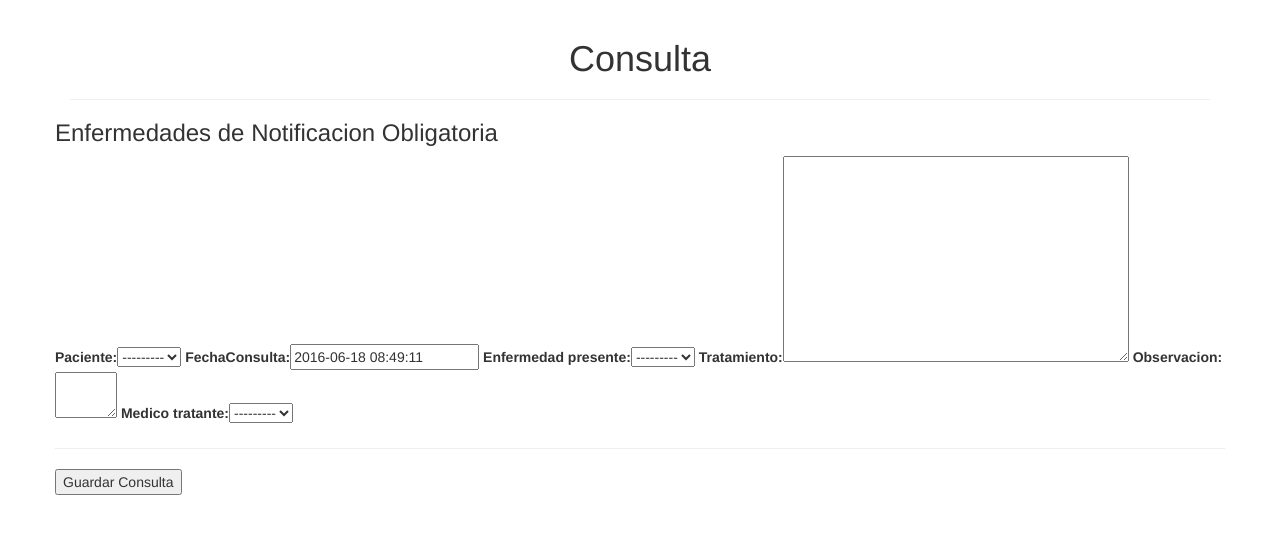
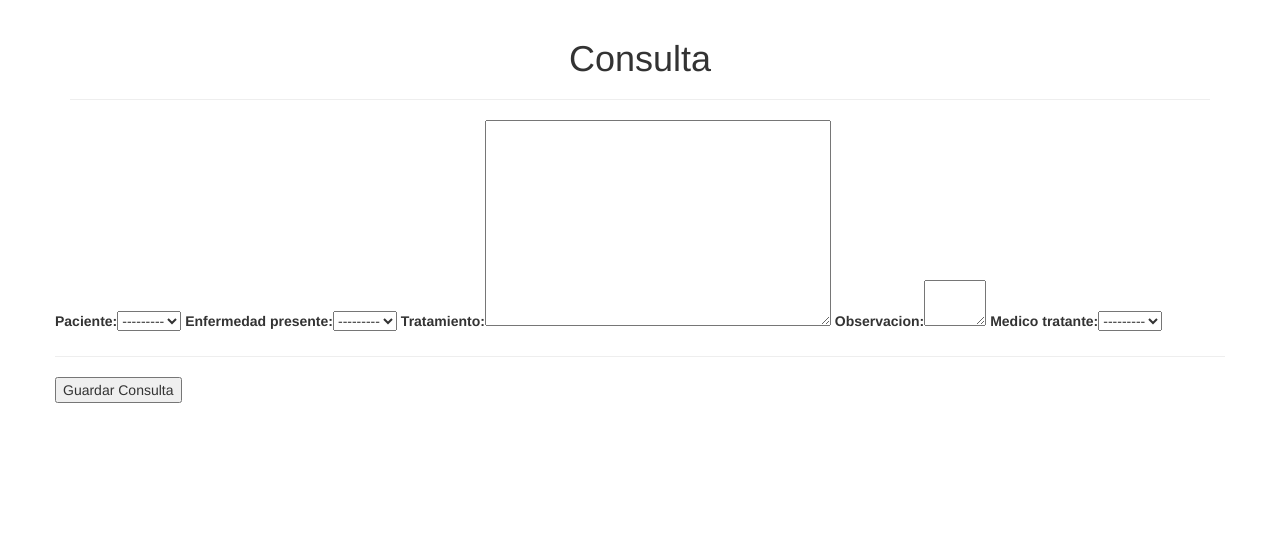
Before and after one commit to mykrov/sistemaweb, a Django app: page /consulta/ in a window 1280 px wide. Shown: the part 51-585 px from the top of the page. Run offline with Django 3.2, Linux system fonts and the light colour scheme; data that the repository does not hold is empty; parts of the project's set-up code (start-up, migrations or seed data) failed here and were passed over; some libraries are stand-ins or nearby versions.

Commit message:
Viernes Madrugada

```diff
--- a/registro/forms.py
+++ b/registro/forms.py
@@ -1,16 +1,24 @@
 from django import forms
-from django.forms import ModelForm, Textarea
-from .models import Registro,Consulta
+from django.forms import ModelForm, Textarea, extras
+from .models import Registro, Consulta
+from datetime import datetime
+from registro import models
+from django.db import models
+
+
 
 class RegistradoForm (forms.ModelForm):
 	class Meta:
+
 		model = Registro
 		fields = ["nombre","apellido","cedula","telefono","edad","sexo","municipio","parroquia","urb","direccion",]
 
+
 class ConsultaForm (forms.ModelForm):
 	class Meta:
+
 		model = Consulta
-		fields = ["paciente","fechaConsulta","enfermedad_presente","tratamiento","observacion","medico_tratante",]
+		fields = ["paciente","enfermedad_presente","tratamiento","observacion","medico_tratante",]
 		widgets = {
             'tratamiento': Textarea(attrs={'cols': 40, 'rows': 10}),
             'observacion': Textarea(attrs={'cols': 5, 'rows': 2}),
--- a/registro/models.py
+++ b/registro/models.py
@@ -93,11 +93,12 @@ class Medico(models.Model):
 		return '%s %s' %(self.cedula_medico,self.nombre_medico)
 
 class Consulta(models.Model):
-	paciente=models.ForeignKey(Registro, on_delete=models.CASCADE)
-	fechaConsulta=models.DateTimeField(default=datetime.now(), null=False)
+	fecha_consulta = models.DateTimeField()
+	paciente = models.ForeignKey(Registro, on_delete=models.CASCADE)
 	enfermedad_presente=models.ForeignKey(Enfermedad,null=False)
-	tratamiento=models.CharField(max_length=100, null=True)
-	observacion=models.CharField(max_length=100, null=True)
-	medico_tratante=models.ForeignKey(Medico, null=True)
+	tratamiento = models.CharField(max_length=100, null=True)
+	observacion = models.CharField(max_length=100, null=True)
+	medico_tratante = models.ForeignKey(Medico, null=True)
+
 	def __str__(self):
-		return '%s %s' %(self.paciente,self.fechaConsulta)
+		return '%s %s' %(self.paciente,self.fecha_consulta)
--- a/registro/views.py
+++ b/registro/views.py
@@ -1,7 +1,7 @@
 from django.shortcuts import render
 from django.http import HttpResponse,Http404
 from .forms import RegistradoForm, ConsultaForm
-from .models import Registro, Enfermedad
+from .models import Registro, Enfermedad, Consulta
 
 # Create your views here.
 
@@ -30,11 +30,15 @@ def manuel (request):
 	return render(request,'manuel.html',context)
 
 def consulta (request):
-	listanEnf = Enfermedad.objects.all();
+	#fromulario usando el forms.Form
+	#formularioPie = FormularioCo (request.POST or None)
+
+	#formulario usado forms.ModelForm
 	formularioConsulta = ConsultaForm(request.POST or None)
+
 	if formularioConsulta.is_valid():
 		formularioConsulta.save()
-	context = {
+	contexto = {
 		"formularioConsulta":formularioConsulta
 	}
-	return render(request,'consulta.html',context)
+	return render(request,'consulta.html',contexto)
--- a/templates/consulta.html
+++ b/templates/consulta.html
@@ -7,14 +7,9 @@
 
 {% block maincontent %}
 	<form  method="POST" action="">{% csrf_token %}
-		<h3>Enfermedades de Notificacion Obligatoria</h3>
+
 		 {{formularioConsulta|bootstrap_horizontal}}
-	   <!--  <select>
-	    {% for objeto in listanEnf %}
-	    	<option value={{ objeto.cod_enfermedad }}>{{ objeto.nombre_enfermedad}}
-	    {% endfor %}
-		</select> -->
-		<hr>
+	  	<hr>
 	    <button type="submit">Guardar Consulta</button>
     </form>
 {% endblock maincontent %}
```
Also changed, not shown: registro/admin.py (+5 -2 lines), registro/migrations/0016_auto_20160618_0055.py (added), registro/migrations/0017_auto_20160618_0220.py (added), registro/migrations/0018_consulta.py (added).
